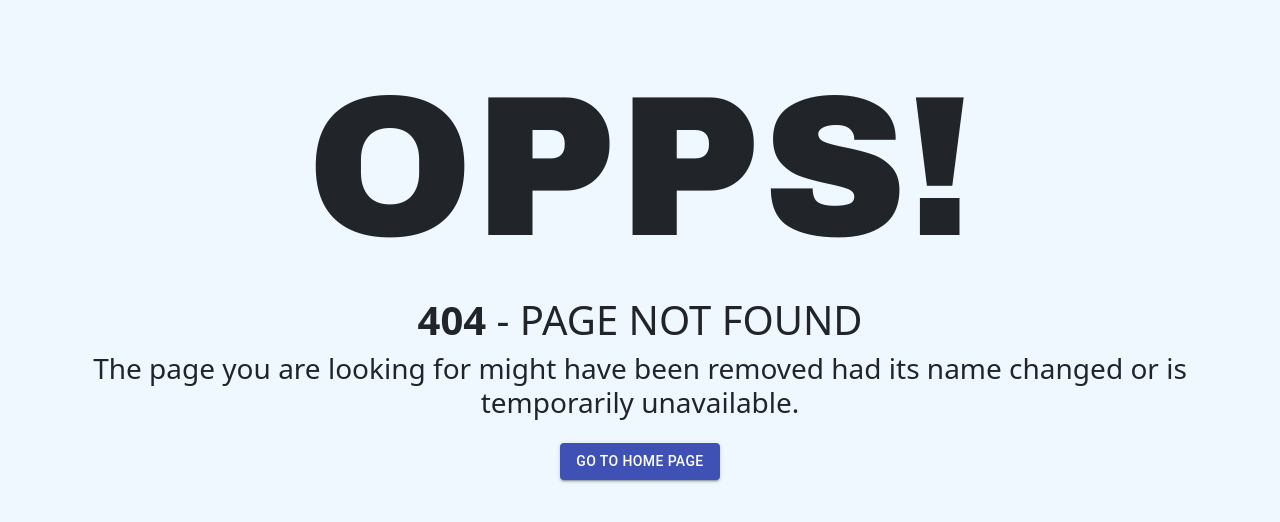
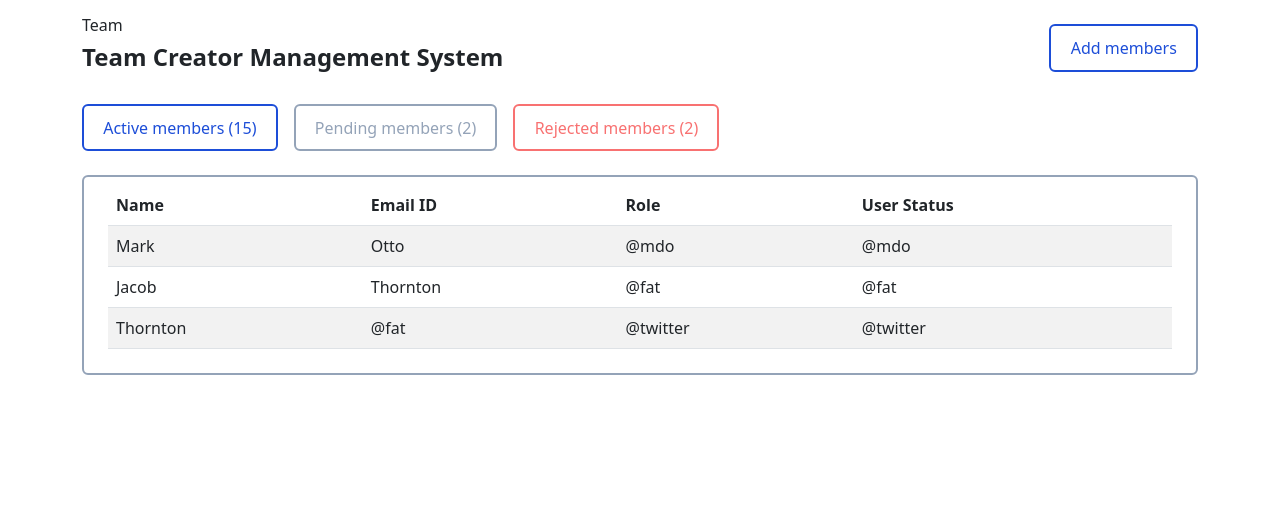
Before and after one commit to yousufislam191/Team-Creator, a React (Vite) app in the folder client/: page /dashboard/1 in a window 1280 px wide. Before the commit this address had no page. Shown: the top 522 px of the page. Built offline with nearby package versions, Linux system fonts and the light colour scheme.

Commit message:
added team details ui

```diff
--- /dev/null
+++ b/client/src/components/Navbar.jsx
@@ -0,0 +1,39 @@
+import React from "react";
+import { Navbar, Container, NavDropdown } from "react-bootstrap";
+import { Button } from "@material-ui/core";
+
+const NavigationBar = ({ role, name, onLogout }) => {
+  return (
+    <>
+      <Navbar bg="dark" variant="dark">
+        <Container>
+          <Navbar.Brand>
+            {role === 1 ? "Admin Dashboard" : "Dashboard"}
+          </Navbar.Brand>
+          <Navbar.Toggle />
+          <Navbar.Collapse className="justify-content-end">
+            <NavDropdown
+              title={name}
+              id="basic-nav-dropdown"
+              className="text-white"
+            >
+              <NavDropdown.Item>Profile</NavDropdown.Item>
+              <NavDropdown.Divider />
+              <NavDropdown.Item>
+                <Button
+                  variant="light"
+                  style={{ width: "100%" }}
+                  onClick={onLogout}
+                >
+                  Logout
+                </Button>
+              </NavDropdown.Item>
+            </NavDropdown>
+          </Navbar.Collapse>
+        </Container>
+      </Navbar>
+    </>
+  );
+};
+
+export default NavigationBar;
--- /dev/null
+++ b/client/src/components/PopupFormThird.jsx
@@ -0,0 +1,111 @@
+import React from "react";
+import { useFormik } from "formik";
+import * as Yup from "yup";
+import axios from "axios";
+
+const PopupFormThird = ({ visible, onClose, onAddMember }) => {
+  if (!visible) return null;
+  const handleClose = (e) => {
+    if (e.target.id === "container") onClose();
+  };
+
+  const userSchema = Yup.object({
+    userEmail: Yup.string()
+      .required("User email address is required")
+      .email("Invalid email address"),
+    userRole: Yup.string()
+      .required("User role is required")
+      .min(3, "User Role must be at least 3 characters"),
+  });
+  const formik = useFormik({
+    initialValues: {
+      userEmail: "",
+      userRole: ",",
+    },
+    onSubmit: async (values, helpers) => {
+      console.log(values);
+      //   const res = await axios
+      //     .post("http://localhost:6001/api/team/checkuserEmail", {
+      //       userEmail: values.userEmail,
+      //     })
+      //     .catch((err) => {
+      //       //   notify(err.response.status, err.response.data.message);
+      //       console.log(err);
+      //     });
+      //   if (res.status === 200) {
+      //     // console.log(res.status);
+      //     onAddMember(values);
+      //   }
+    },
+    validationSchema: userSchema,
+  });
+
+  return (
+    <>
+      <div
+        className="fixed inset-0 bg-black bg-opacity-25 backdrop-blur-sm flex justify-center items-center"
+        onClick={handleClose}
+        id="container"
+      >
+        <div className="bg-white px-4 py-3 rounded md:w-2/5">
+          <h1 className="font-semibold text-xl text-gray-700">
+            Who do you want to add new members?
+          </h1>
+
+          <form onSubmit={formik.handleSubmit}>
+            <div className="flex flex-col">
+              <p className="mb-2 text-slate-400">
+                Add new member to join group
+              </p>
+              <input
+                type="email"
+                name="userEmail"
+                onChange={formik.handleChange}
+                className="border border-indigo-500/100 p-2 rounded mb-3"
+                placeholder="Type a email to assign group member"
+              />
+              {formik.errors.userEmail && (
+                <p className="text-red-600 -mt-4 text-sm">
+                  {formik.errors.userEmail}
+                </p>
+              )}
+              {/* <div className="rounded px-3 py-2 mb-3 align-middle bg-slate-100">
+                <p className="font-bold">Muhammad Julfikar Ali</p>
+                <p className="-mt-4 -mb-0">ui.jali@gmail.com</p>
+              </div> */}
+              <input
+                type="text"
+                name="userRole"
+                onChange={formik.handleChange}
+                className="border border-indigo-500/100 p-2 rounded mb-3"
+                placeholder="Assign user role for this group"
+              />
+              {formik.errors.userRole && (
+                <p className="text-red-600 -mt-4 text-sm">
+                  {formik.errors.userRole}
+                </p>
+              )}
+            </div>
+            <div className="text-center flex justify-between items-center">
+              <button
+                className="px-5 py-2 bg-white text-black rounded border-black"
+                onClick={handleClose}
+                id="container"
+              >
+                Cancel
+              </button>
+              <button
+                className="px-5 py-2 bg-blue-700 text-white rounded"
+                type="submit"
+              >
+                Continue
+              </button>
+            </div>
+          </form>
+        </div>
+      </div>
+    </>
+  );
+};
+
+export default PopupFormThird;
--- a/client/src/components/Team.jsx
+++ b/client/src/components/Team.jsx
@@ -1,6 +1,8 @@
 import React from "react";
+import { useNavigate } from "react-router-dom";
 
 const Team = (props) => {
+  const navigate = useNavigate();
   const { teamName, teamCategory, _id } = props.team;
   return (
     <>
@@ -10,7 +12,10 @@ const Team = (props) => {
         <button
           type="submit"
           className="rounded text-white bg-blue-700 px-4"
-          onClick={() => console.log(_id)}
+          onClick={() => {
+            console.log(_id);
+            navigate(`/dashboard/${_id}`);
+          }}
         >
           Visit
         </button>
--- /dev/null
+++ b/client/src/components/TeamListTable.jsx
@@ -0,0 +1,41 @@
+import React from "react";
+import { Table } from "react-bootstrap";
+
+const TeamListTable = () => {
+  return (
+    <>
+      <Table striped>
+        <thead>
+          <tr>
+            <th>Name</th>
+            <th>Email ID</th>
+            <th>Role</th>
+            <th>User Status</th>
+          </tr>
+        </thead>
+        <tbody>
+          <tr>
+            <td>Mark</td>
+            <td>Otto</td>
+            <td>@mdo</td>
+            <td>@mdo</td>
+          </tr>
+          <tr>
+            <td>Jacob</td>
+            <td>Thornton</td>
+            <td>@fat</td>
+            <td>@fat</td>
+          </tr>
+          <tr>
+            <td>Thornton</td>
+            <td>@fat</td>
+            <td>@twitter</td>
+            <td>@twitter</td>
+          </tr>
+        </tbody>
+      </Table>
+    </>
+  );
+};
+
+export default TeamListTable;
--- a/client/src/pages/dashboard.jsx
+++ b/client/src/pages/dashboard.jsx
@@ -1,12 +1,11 @@
 import { React, useEffect, useState } from "react";
 import "react-toastify/dist/ReactToastify.css";
 import axios from "axios";
-import { Button } from "@material-ui/core";
 import { useNavigate } from "react-router-dom";
-import { Navbar, Container, NavDropdown } from "react-bootstrap";
 import Loading from "../components/Loading";
 import Admin from "../components/Admin";
 import User from "../components/User";
+import NavigationBar from "../components/Navbar";
 
 const Dashboard = () => {
   const navigate = useNavigate();
@@ -55,33 +54,11 @@ const Dashboard = () => {
       {loading ? (
         <Loading />
       ) : (
-        <Navbar bg="dark" variant="dark">
-          <Container>
-            <Navbar.Brand>
-              {user?.role === 1 ? "Admin Dashboard" : "Dashboard"}
-            </Navbar.Brand>
-            <Navbar.Toggle />
-            <Navbar.Collapse className="justify-content-end">
-              <NavDropdown
-                title={user?.name}
-                id="basic-nav-dropdown"
-                className="text-white"
-              >
-                <NavDropdown.Item>Profile</NavDropdown.Item>
-                <NavDropdown.Divider />
-                <NavDropdown.Item>
-                  <Button
-                    variant="light"
-                    style={{ width: "100%" }}
-                    onClick={handleLogout}
-                  >
-                    Logout
-                  </Button>
-                </NavDropdown.Item>
-              </NavDropdown>
-            </Navbar.Collapse>
-          </Container>
-        </Navbar>
+        <NavigationBar
+          role={user?.role}
+          name={user?.name}
+          onLogout={handleLogout}
+        />
       )}
       {user?.role === 1 ? <Admin /> : <User />}
     </>
--- /dev/null
+++ b/client/src/pages/teamDetails.jsx
@@ -0,0 +1,92 @@
+import React, { useState } from "react";
+import { useParams } from "react-router-dom";
+import Loading from "../components/Loading";
+import NavigationBar from "../components/Navbar";
+import { Container } from "react-bootstrap";
+import PopupFormThird from "../components/PopupFormThird";
+import TeamListTable from "../components/TeamListTable";
+
+const TeamDetails = () => {
+  const { id } = useParams();
+  const [show, setShow] = useState(false);
+  const [loading, setLoading] = useState(true);
+  const [addMember, setAddMember] = useState([]);
+
+  const handleClose = () => setShow(false);
+
+  const handleAddMember = (teamNameValue) => {
+    console.log(teamNameValue);
+    // setAddMember([...addMember, teamNameValue.teamName]);
+    // setShow(false);
+    // if (teamNameValue !== null) {
+    //   setShowSecond(true);
+    // }
+  };
+
+  return (
+    <>
+      {/* {loading ? (
+        <Loading />
+      ) : ( */}
+      {/* <NavigationBar
+        role={user?.role}
+        name={user?.name}
+        onLogout={handleLogout}
+      /> */}
+      {/* )} */}
+      {/* <h1>{id}</h1> */}
+      <PopupFormThird
+        visible={show}
+        onClose={handleClose}
+        onAddMember={handleAddMember}
+      />
+      <Container>
+        <div className="d-flex justify-content-between align-items-center mt-3 mb-4">
+          <div>
+            <h6>Team</h6>
+            <h4 className="font-bold">Team Creator Management System</h4>
+          </div>
+          <div>
+            <button
+              type="submit"
+              className="rounded text-blue-700 border-2 border-blue-700 bg-white "
+              onClick={() => setShow(true)}
+            >
+              Add members
+            </button>
+          </div>
+        </div>
+
+        <div className="flex items-center justify-start gap-3 mb-4">
+          <button
+            type="submit"
+            className="rounded text-blue-700 border-2 border-blue-700 bg-white "
+            onClick={() => {}}
+          >
+            Active members (15)
+          </button>
+          <button
+            type="submit"
+            className="rounded text-slate-400 border-2 border-slate-400 bg-white "
+            onClick={() => {}}
+          >
+            Pending members (2)
+          </button>
+          <button
+            type="submit"
+            className="rounded text-red-400 border-2 border-red-400 bg-white "
+            onClick={() => {}}
+          >
+            Rejected members (2)
+          </button>
+        </div>
+
+        <div className="border-2 border-slate-400 px-4 py-2 rounded">
+          <TeamListTable />
+        </div>
+      </Container>
+    </>
+  );
+};
+
+export default TeamDetails;
--- a/client/src/routes/index.jsx
+++ b/client/src/routes/index.jsx
@@ -5,6 +5,7 @@ import NotFoundPage from "../pages/NotFound";
 import SignIn from "../pages/signin";
 import SignUp from "../pages/signup";
 import Dashboard from "../pages/dashboard";
+import TeamDetails from "../pages/teamDetails";
 
 const RouterPath = () => {
   return (
@@ -15,6 +16,7 @@ const RouterPath = () => {
           <Route exact path="/signin" element={<SignIn />} />
           <Route exact path="/signup" element={<SignUp />} />
           <Route exact path="/dashboard" element={<Dashboard />} />
+          <Route exact path="/dashboard/:id" element={<TeamDetails />} />
           <Route exact path="*" element={<NotFoundPage />} />
         </Routes>
       </BrowserRouter>
```
